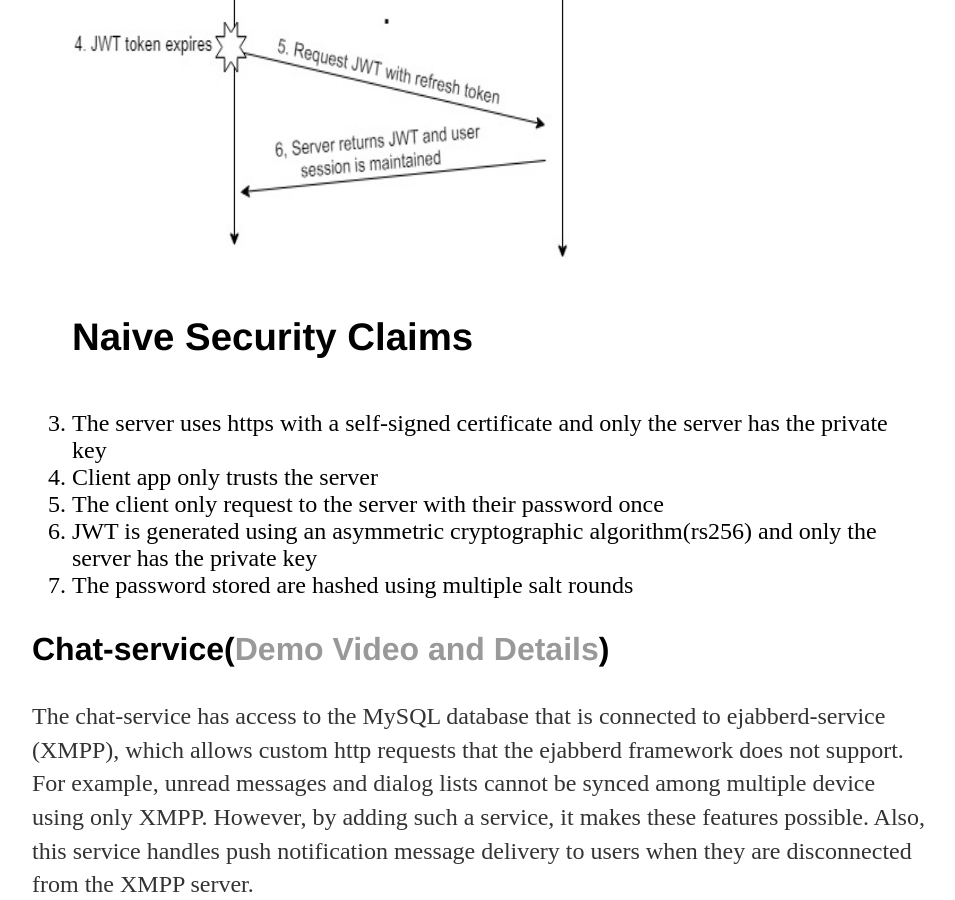
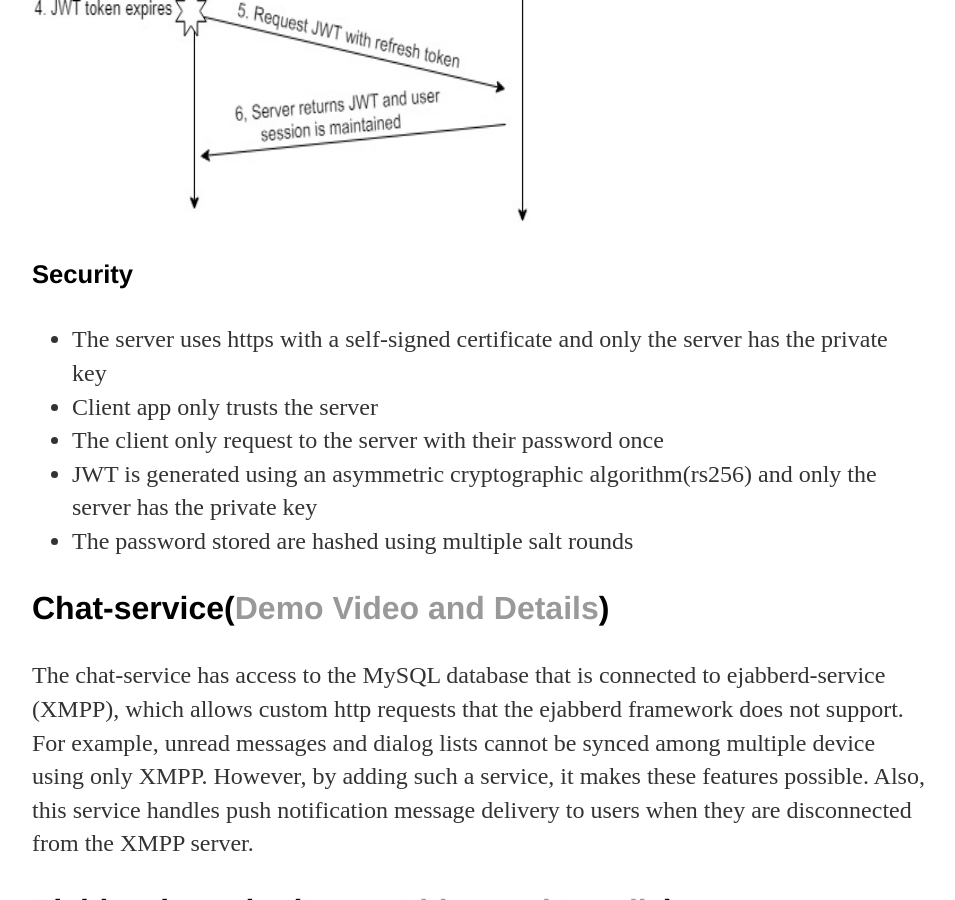
Before and after one commit to jcho7022/jcho7022.github.io, a Jekyll site: the page built from projects/float/index.html, in a window 1280 px wide and 900 px high, scrolled down 6385 px. Shown: the whole window, without its empty margins (160-1115 px from the left). Built offline with Jekyll 4.4.1, drawn with Linux system fonts in a browser that asks for light colours.

Commit message:
Update index.html

```diff
--- a/projects/float/index.html
+++ b/projects/float/index.html
@@ -96,20 +96,21 @@ title: "Float: Map Oriented Marketplace Application"
    <img src="saga_state_machine.jpg" alt="saga_state_machine" height="800px" width="800px">
 
   <h3>Auth-service</h3>
-	<font size="5.8" font-family: 'Helvetica', 'Arial', 'Sans-Serif'>
-	<ol type="1">
+	<ul class="Functionality">
 		<li>Stores usernames and hashed passwords using the Node.js <a href="https://www.npmjs.com/package/bcrypt">Bcrypt library</a></li>
 		<li>Verifies passwords and grants a refresh and access token(JWT) <br>
+	</ul>
 		<h4>Authentication & User-session Handling</h4>
-		<img src="auth_user_session.jpg" alt="auth_user_session" height="800px" width="800px"></li>
-		<h4>Naive Security Claims</h4>
+	<img src="auth_user_session.jpg" alt="auth_user_session" height="800px" width="800px"></li>
+	<h4>Security</h4>
+	<ul class="Functionality">
 		<li>The server uses https with a self-signed certificate and only the server has the private key</li>
 		<li>Client app only trusts the server</li>
   		<li>The client only request to the server with their password once</li>
   		<li>JWT is generated using an asymmetric cryptographic algorithm(rs256) and only the server has the private key</li>
 		<li>The password stored are hashed using multiple salt rounds</li>
-	</ol>
-	</font>
+	</ul>
+
 
    <h3>Chat-service(<a href="https://jcho7022.github.io/projects/chatbot/">Demo Video and Details</a>)</h3>
       <p>The chat-service has access to the MySQL database that is connected to ejabberd-service (XMPP),
```
